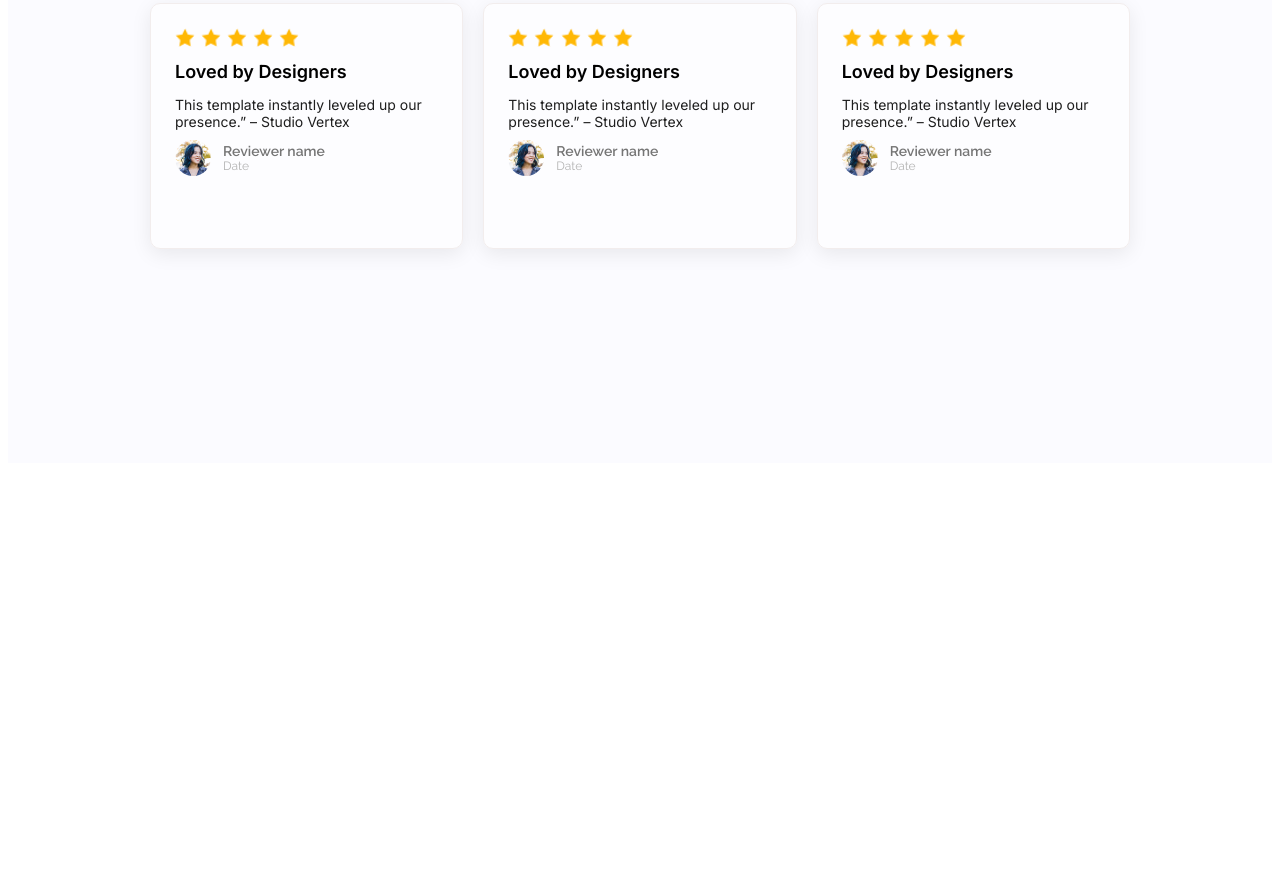
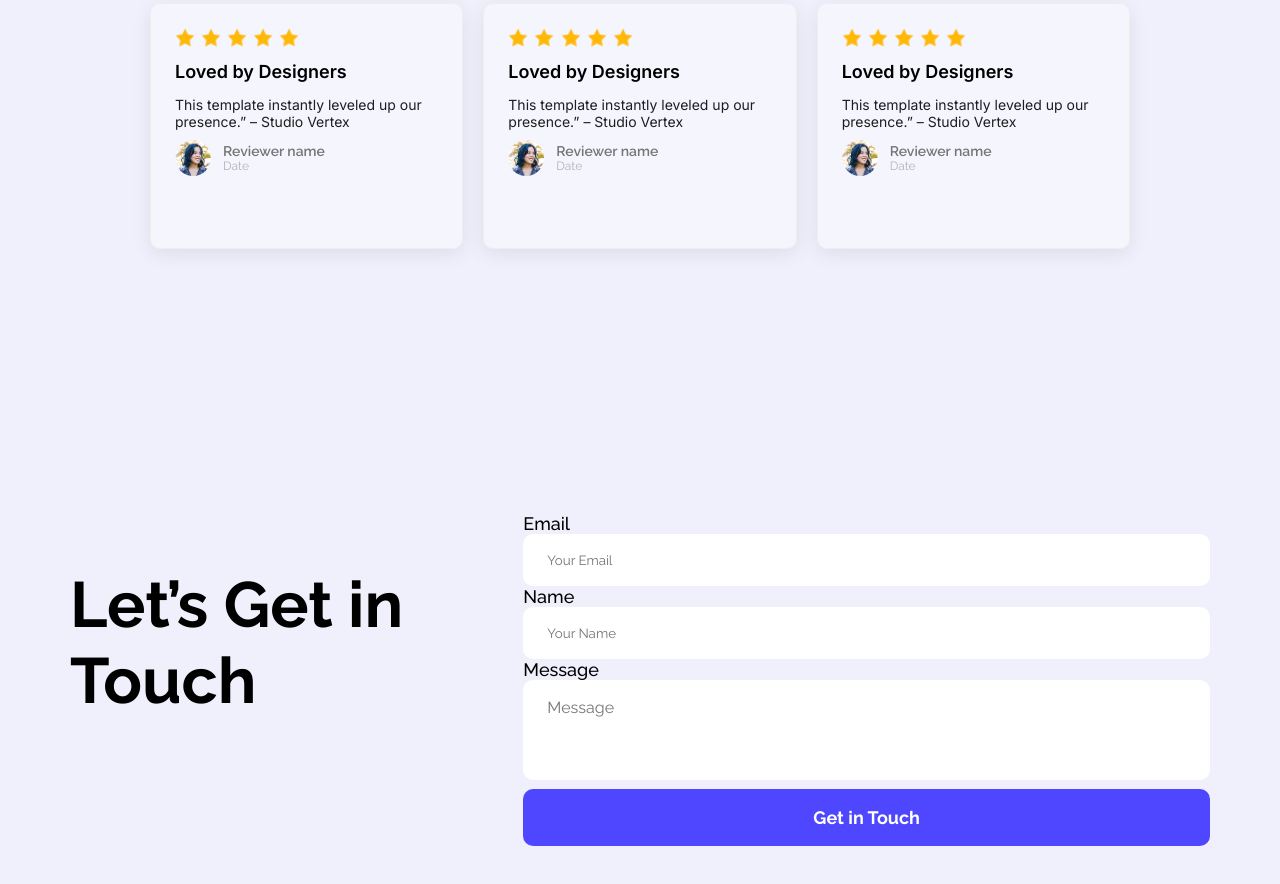
Before and after one commit to Abdullah-Al-Naeim/landing-page-assignment-1, a plain HTML site: page index.html in a window 1280 px wide. Shown: the part 2043-2927 px from the top of the page. Before the commit the page ends 2630 px from the top, so only its background shows below. Drawn offline with Linux system fonts and the light colour scheme.

Commit message:
added newsletter

```diff
--- a/index.html
+++ b/index.html
@@ -43,9 +43,6 @@
              </div>
              <img src="Assets/wc-mini.png" alt="" class="action-img">
         </section>
-
-
-
 
         <section class="Productive-user-card">
             <div class="user-box">
@@ -139,11 +136,22 @@
         </div>
         </div>
      </div>
-    </section>
+        </section>
 
+        <!-- section.newsletter>h1.newsletter-title+.from-section -->
+         <section class="newsletter">
+            <h1 class="newsletter-title">Let’s Get in Touch</h1>
+                <form newsletter-form action="">
+                    <p class="email">Email</p>
+                    <input class="cmn" type="form-text email" name="" id="" placeholder="Your Email">
+                    <p class="form-text name">Name</p>
+                    <input class="cmn" type="text" name="" id="" placeholder="Your Name">
+                    <p class="message">Message</p>
+                    <textarea class="form-text" name="" id="" cols="100" rows="4" placeholder="Message" ></textarea>
+                    <input class="btn-primary connect" type="submit" value="Get in Touch">
+                </form>
+         </section>
     </main>
-    <footer>
 
-    </footer>
 </body>
 </html>
--- a/ui.css
+++ b/ui.css
@@ -1,6 +1,7 @@
 body{
   display: flex;
   flex-direction: column;
+  background-color: #6a66f018;
 }
 /* FONTS */
 .raleway-medium {
@@ -94,7 +95,6 @@ nav ul li {
 main {
   gap: 116px;
   margin-bottom: 116px;
-  background-color: #4E47FF05;
 
 }
 
@@ -171,7 +171,7 @@ main {
 }
 
 /* Review Section */
-.review-container {
+ .review-container {
   padding: 50px 80px;
   border-radius: 24px;
   max-width: 1140px;
@@ -237,3 +237,81 @@ main {
   color: #B3B3B3;
   margin: 0;
 }
+
+
+/* newsletter STYLE */
+.newsletter {
+    width: 1140px;
+    margin: 0 auto;
+    display: flex;
+    justify-content: space-between;
+    align-items: flex-start;
+    gap: 100px;
+    padding-top: 50px;
+}
+
+.newsletter-title {
+    color: #000000;
+    font-size: 64px;
+    line-height: 1.2;
+    font-weight: bold;
+    margin-right: auto;
+}
+
+.newsletter-form {
+    display: flex;
+    flex-direction: column;
+    gap: 15px;
+    width: 400px;
+    margin-right: 0;
+}
+
+.newsletter p {
+    color: #000000;
+    font-size: 18px;
+    font-weight: 500;
+    margin: 0;
+}
+
+.cmn {
+    width: 100%;
+    padding: 18px 24px;
+    box-sizing: border-box;
+    border: none;
+    border-radius: 10px;
+    line-height: 1.2;
+    background-color: #ffffff;
+
+    outline: none;
+}
+
+.form-text {
+    color: #a0a0a0;
+}
+
+.connect {
+    color: white;
+    width: 100%;
+    /* Use padding to control the button's height */
+    padding: 18px;
+    text-align: center;
+    justify-content: center;
+    border: none;
+    border-radius: 10px;
+    font-size: 18px;
+    font-weight: bold;
+    cursor: pointer;
+    margin-top: 5px; /* Add some space above the button */
+}
+textarea.form-text {
+    width: 100%;
+    height: 100px;
+    padding: 18px 24px;
+    box-sizing: border-box;
+    border: none;
+    border-radius: 10px;
+    background-color: #ffffff;
+    font-size: 16px;
+    resize: none;
+    outline: none;
+}
```
